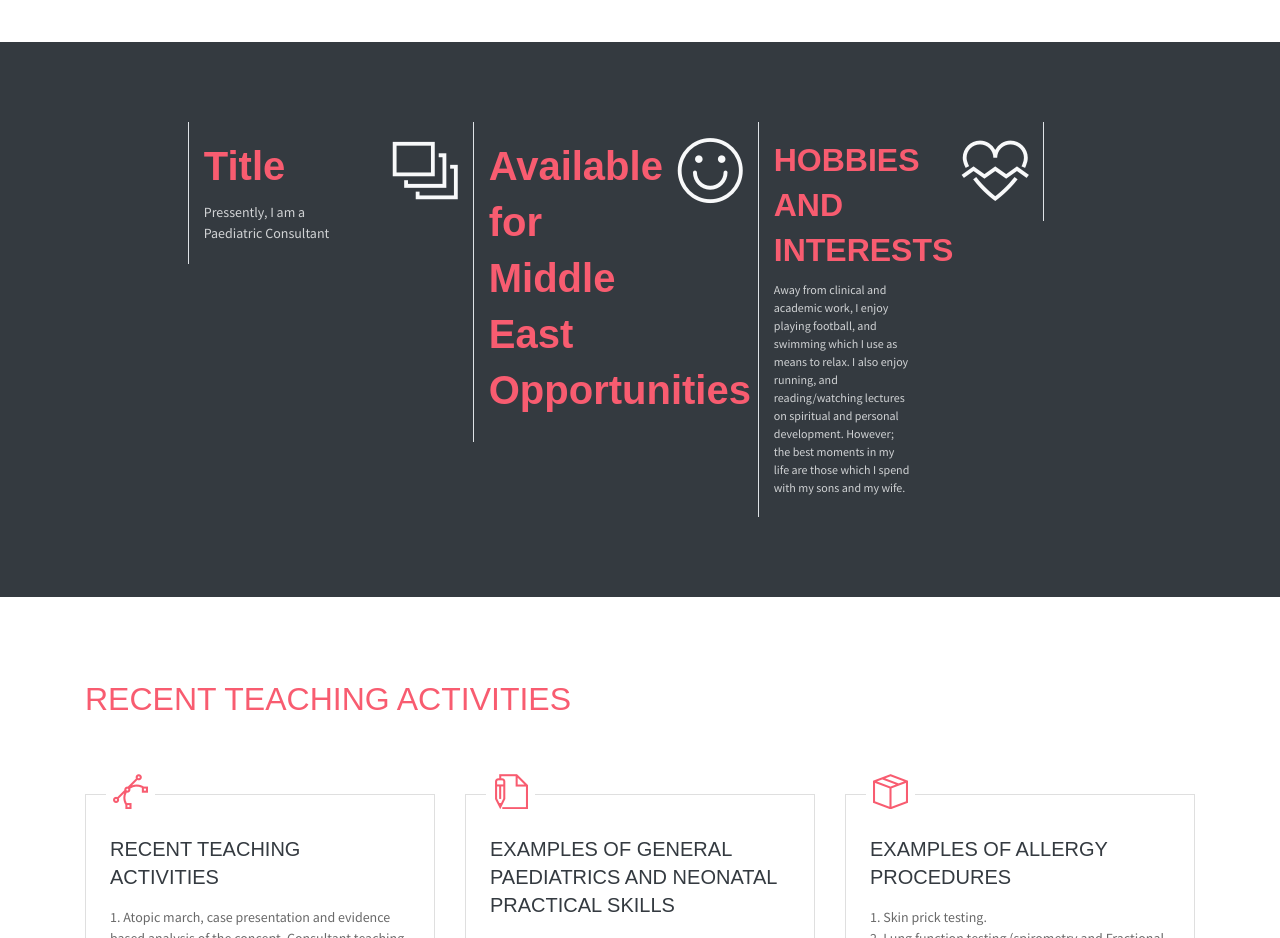
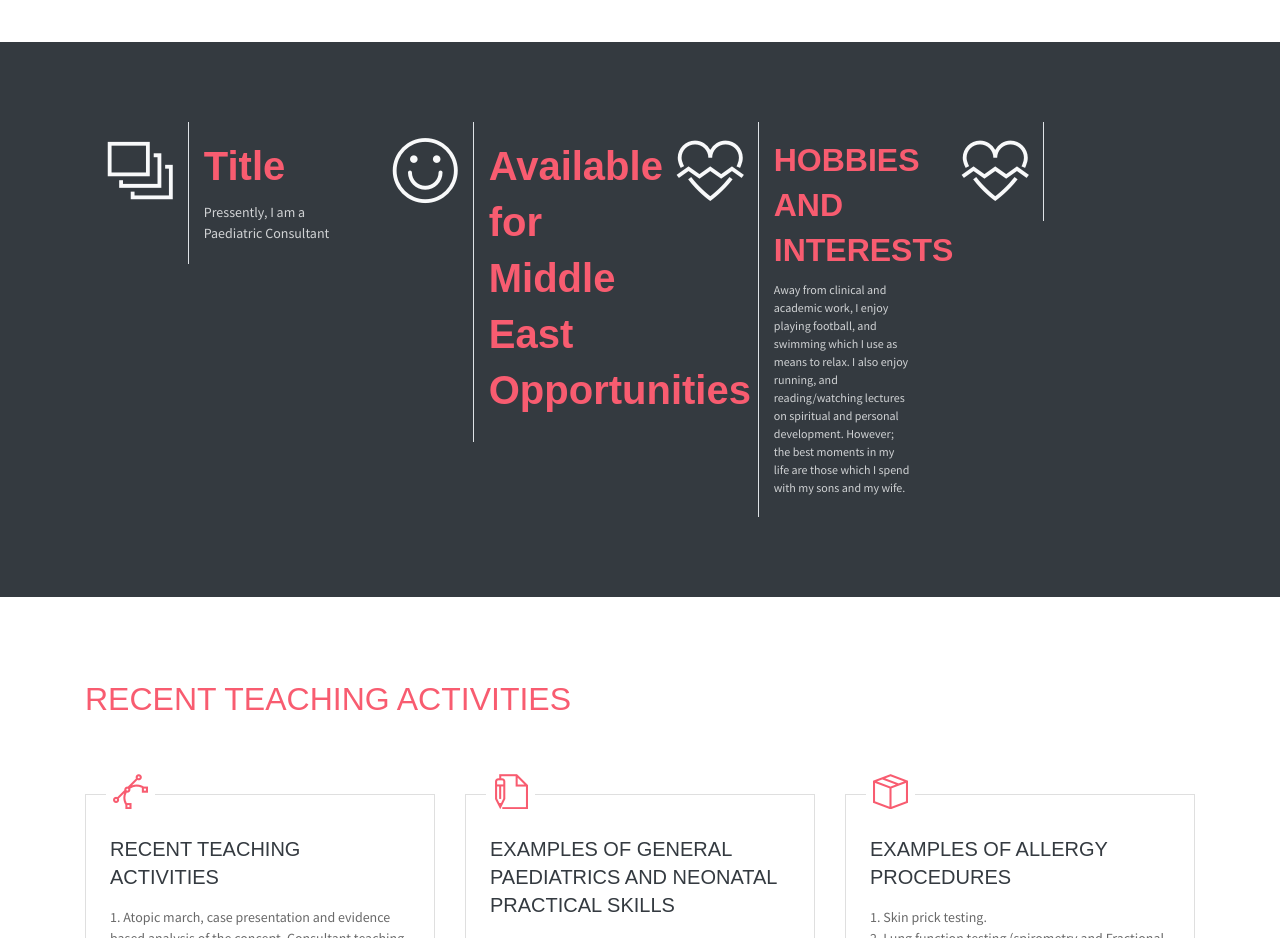
Before and after one commit to AlaaAli36/Alaa_Portfolio, a plain HTML site: page index.html in a window 1280 px wide. Shown: the part 6060-6998 px from the top of the page. Drawn offline with Linux system fonts and the light colour scheme; some packages are replaced by stand-ins of ours.

Commit message:
Update index.html

```diff
--- a/index.html
+++ b/index.html
@@ -776,8 +776,10 @@ level grades code:
         <div class="container">
             <div class="row text-center">
                 <div class="col-md-6 col-lg-3">
-                    <div class="row ">
+                <div class="row ">
                         <div class="col-5 text-right text-light border-right py-3">
+                            <div class="m-auto"><i class="ti-layers-alt icon-xl"></i></div>
+
                         </div>
                         <div class="col-7 text-left py-3">
                             <h1 class="text-danger font-weight-bold font40">Title </h1>
@@ -788,7 +790,7 @@ level grades code:
                 <div class="col-md-6 col-lg-3">
                     <div class="row">
                         <div class="col-5 text-right text-light border-right py-3">
-                            <div class="m-auto"><i class="ti-layers-alt icon-xl"></i></div>
+                            <div class="m-auto"><i class="ti-face-smile icon-xl"></i></div>
                         </div>
                         <div class="col-7 text-left py-3">
                             <h1 class="text-danger font-weight-bold font40">Available for Middle East Opportunities</h1>
@@ -799,7 +801,7 @@ level grades code:
                 <div class="col-md-6 col-lg-3">
                     <div class="row">
                         <div class="col-5 text-right text-light border-right py-3">
-                            <div class="m-auto"><i class="ti-face-smile icon-xl"></i></div>
+                            <div class="m-auto"><i class="ti-heart-broken icon-xl"></i></div>
                             <!--ti-face-smile icon-xl-->
                         </div>
                         <div class="col-7 text-left py-3">
```
